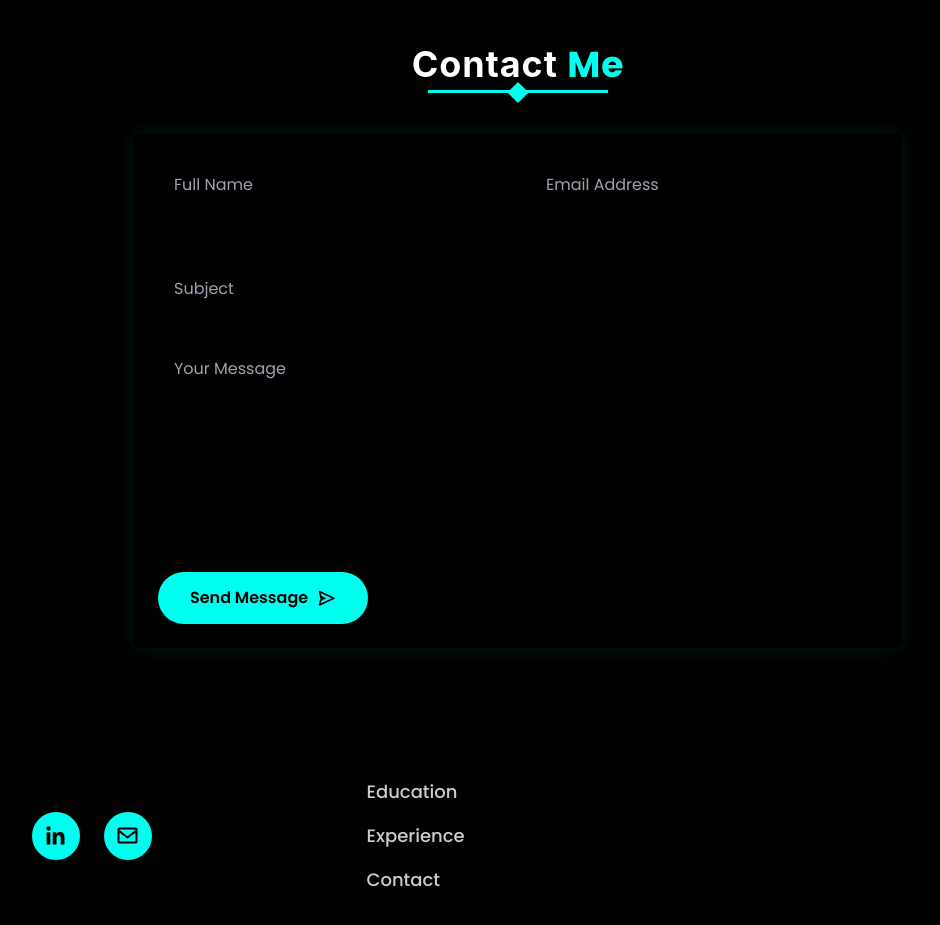
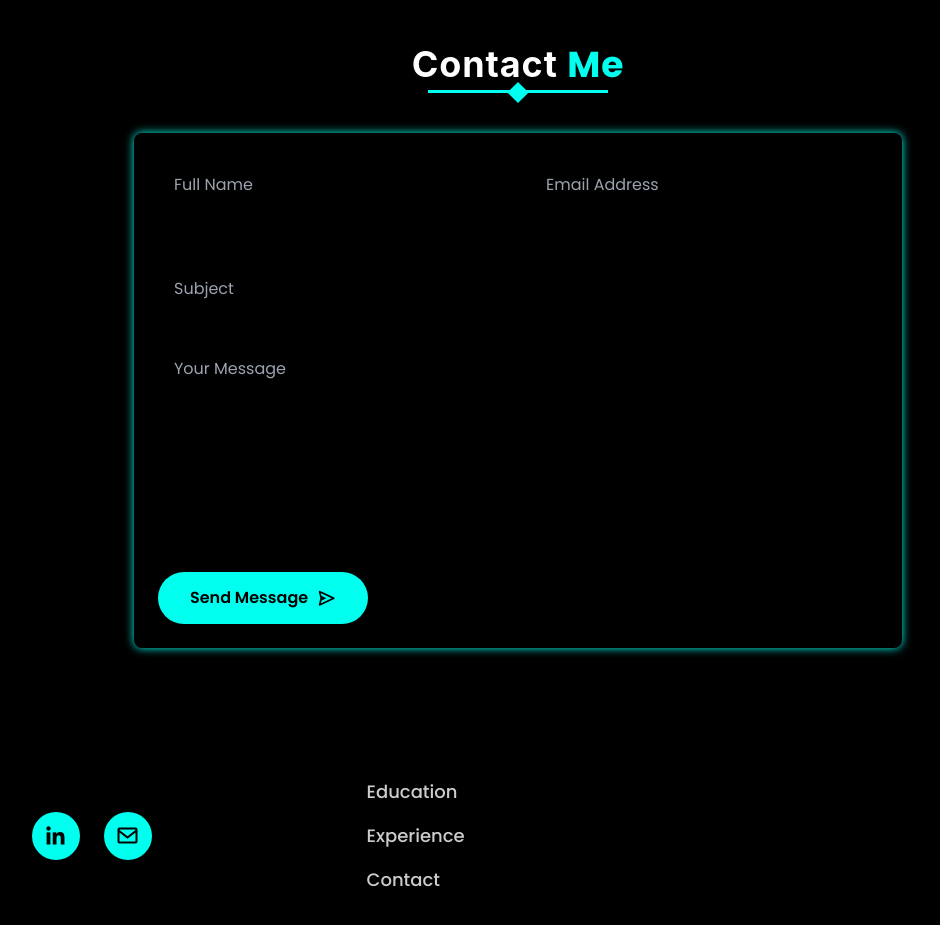
Before and after one commit to saicharankarasala/Portfolio, a React (Vite) app: page / in a window 1280 px wide. Shown: the part 7900-8825 px from the top of the page, without its empty margins (122-1062 px from the left). Built offline with nearby package versions, Linux system fonts and the light colour scheme.

Commit message:
Commit local changes

```diff
--- a/src/index.css
+++ b/src/index.css
@@ -579,9 +579,9 @@
   }
 
   .contact-form {
-    @apply w-full max-w-3xl mx-auto bg-black/20 backdrop-blur-sm
-           rounded-2xl p-8 border border-[rgb(0,255,238,0.2)] relative overflow-hidden cursor-pointer
-           shadow-[0_0_20px_rgba(0,255,238,0.1)] transition-all duration-300;
+    @apply bg-black/20 backdrop-blur-sm rounded-xl p-8
+           border border-[rgb(0,255,238)] relative overflow-hidden cursor-pointer
+           shadow-[0_0_10px_var(--main-color)] transition-all duration-300;
   }
 
   .form-group {
```
